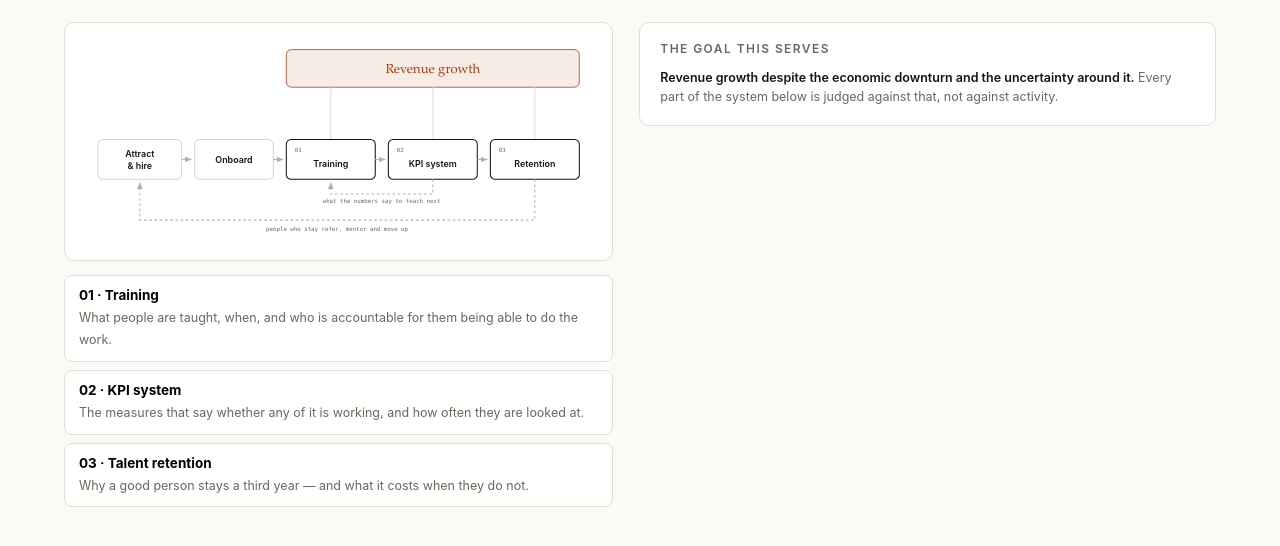
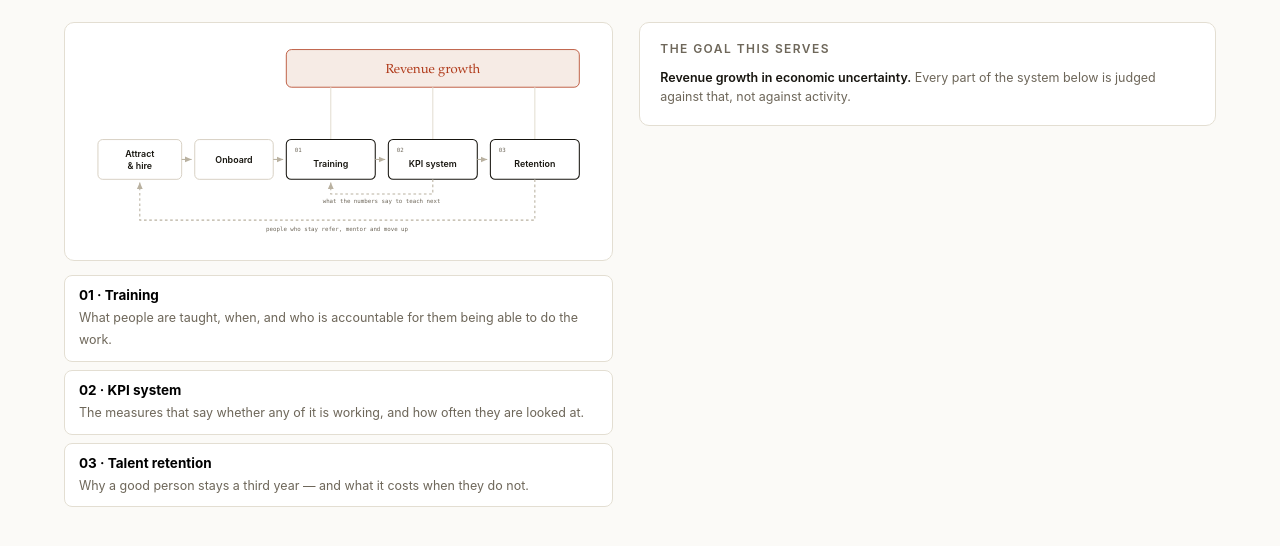
Before and after one commit to kischiman/gcc-proposal-deck, a website: page docs/index.html in a window 1280 px wide. Shown: the part 164-710 px from the top of the page. Drawn offline with Linux system fonts and the light colour scheme.

Commit message:
Tighten the goal to revenue growth in economic uncertainty
Was "Revenue growth despite the economic downturn and the uncertainty around it" — the same construction whose flowchart twin came out earlier. The flowchart bar still reads Revenue growth on its own.

Co-Authored-By: Claude Opus 5 <noreply@anthropic.com>
Claude-Session: https://claude.ai/code/session_01RnLQYKN6N6ezBQSWna8ANz

```diff
--- a/docs/index.html
+++ b/docs/index.html
@@ -1574,7 +1574,7 @@ p { line-height: 1.6; }
         <div class="col">
           <div class="card tight">
             <h3>The goal this serves</h3>
-            <p class="note"><b>Revenue growth despite the economic downturn and the uncertainty around it.</b>
+            <p class="note"><b>Revenue growth in economic uncertainty.</b>
             Every part of the system below is judged against that, not against activity.</p>
           </div>
 
```
Also changed, not shown: public/index.html (+1 -1 lines), dist/deck.html.
